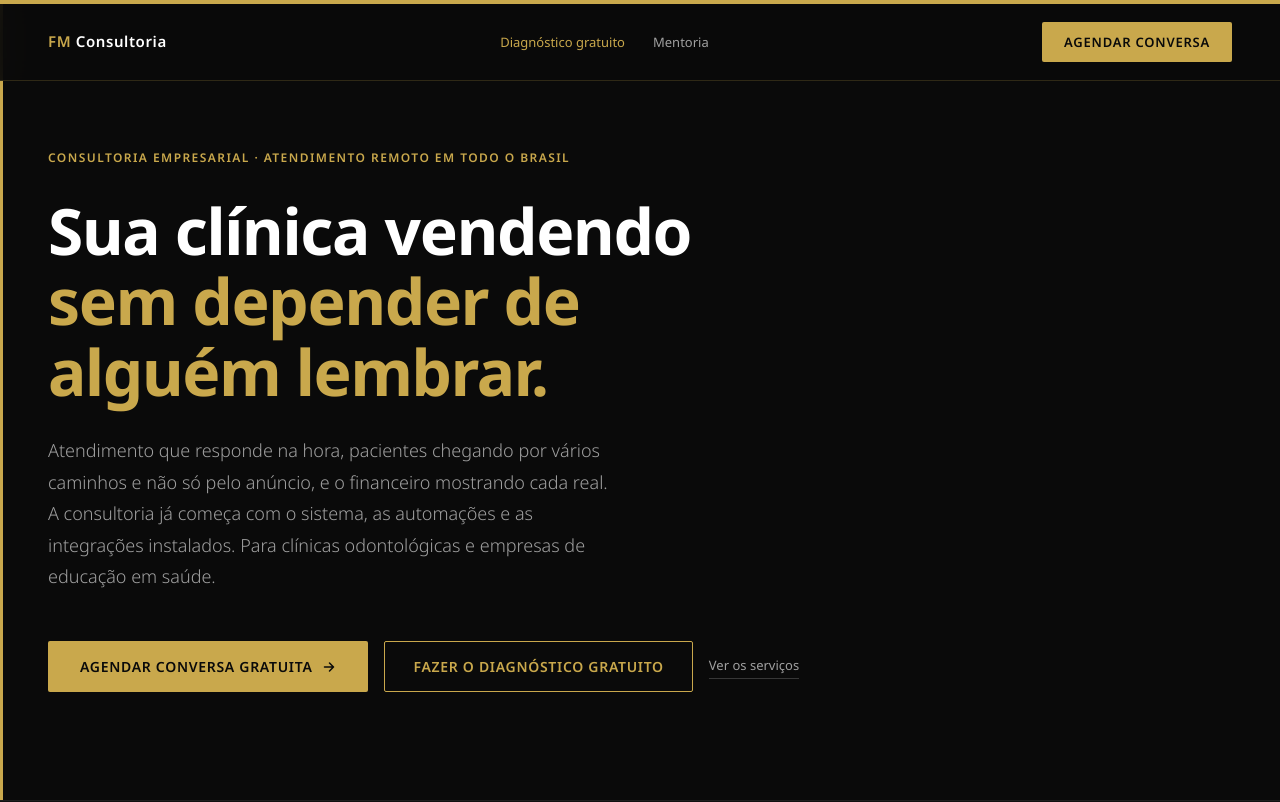
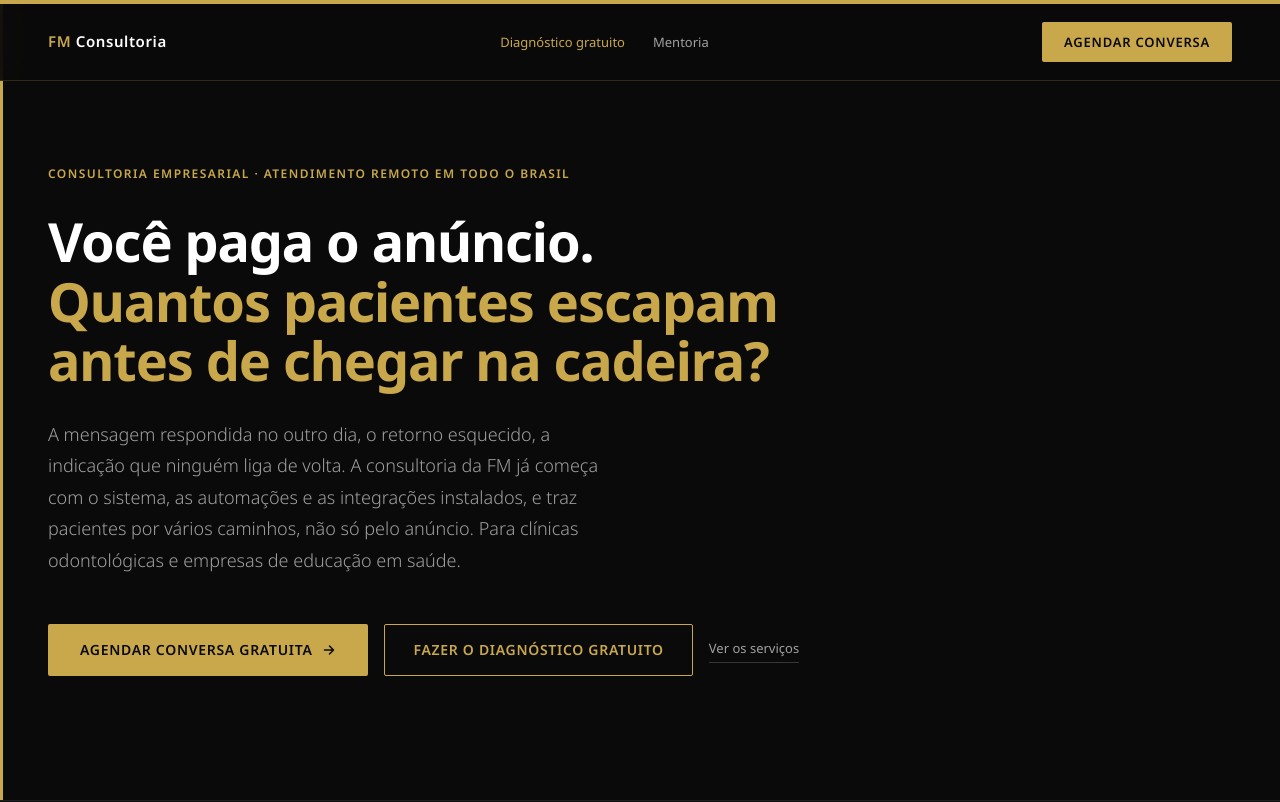
Before and after one commit to giovaninimacedo-gif/fernandomacedo, a plain HTML site: page index.html in a window 1280 px wide. Shown: the top 802 px of the page. Drawn offline with Linux system fonts and the light colour scheme.

Commit message:
Home: título 'Você paga o anúncio. Quantos pacientes escapam antes de chegar na cadeira?'
Co-Authored-By: Claude Opus 5.5 <noreply@anthropic.com>

```diff
--- a/index.html
+++ b/index.html
@@ -114,7 +114,8 @@
     background: var(--gold);
   }
 
-  .hero-inner { max-width: 760px; }
+  .hero-inner { max-width: 820px; }
+  .hero h1 { font-size: clamp(30px, 4.4vw, 54px); text-wrap: balance; }
 
   .eyebrow {
     font-size: 12px;
@@ -684,8 +685,8 @@
 <section class="hero" id="inicio">
   <div class="hero-inner">
     <p class="eyebrow">Consultoria empresarial · Atendimento remoto em todo o Brasil</p>
-    <h1>Sua clínica vendendo<br><em>sem depender de alguém lembrar.</em></h1>
-    <p class="hero-sub">Atendimento que responde na hora, pacientes chegando por vários caminhos e não só pelo anúncio, e o financeiro mostrando cada real. A consultoria já começa com o sistema, as automações e as integrações instalados. Para clínicas odontológicas e empresas de educação em saúde.</p>
+    <h1>Você paga o anúncio.<br><em>Quantos pacientes escapam antes de chegar na cadeira?</em></h1>
+    <p class="hero-sub">A mensagem respondida no outro dia, o retorno esquecido, a indicação que ninguém liga de volta. A consultoria da FM já começa com o sistema, as automações e as integrações instalados, e traz pacientes por vários caminhos, não só pelo anúncio. Para clínicas odontológicas e empresas de educação em saúde.</p>
     <div class="cta-group">
       <a href="https://wa.me/5517996263826?text=Ol%C3%A1%2C%20Fernando%21%20Gostaria%20de%20agendar%20uma%20conversa." class="btn-primary" target="_blank" rel="noopener">
         Agendar conversa gratuita
```
